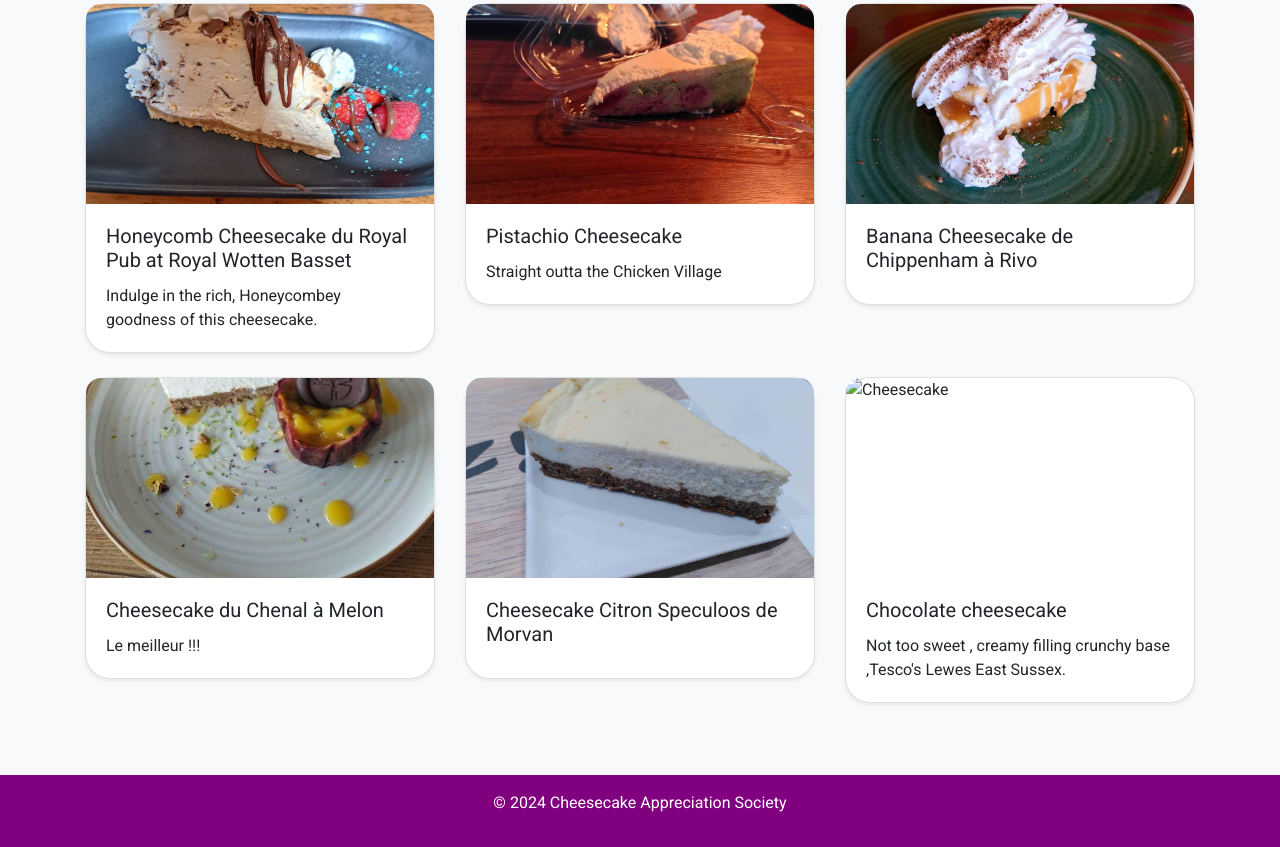
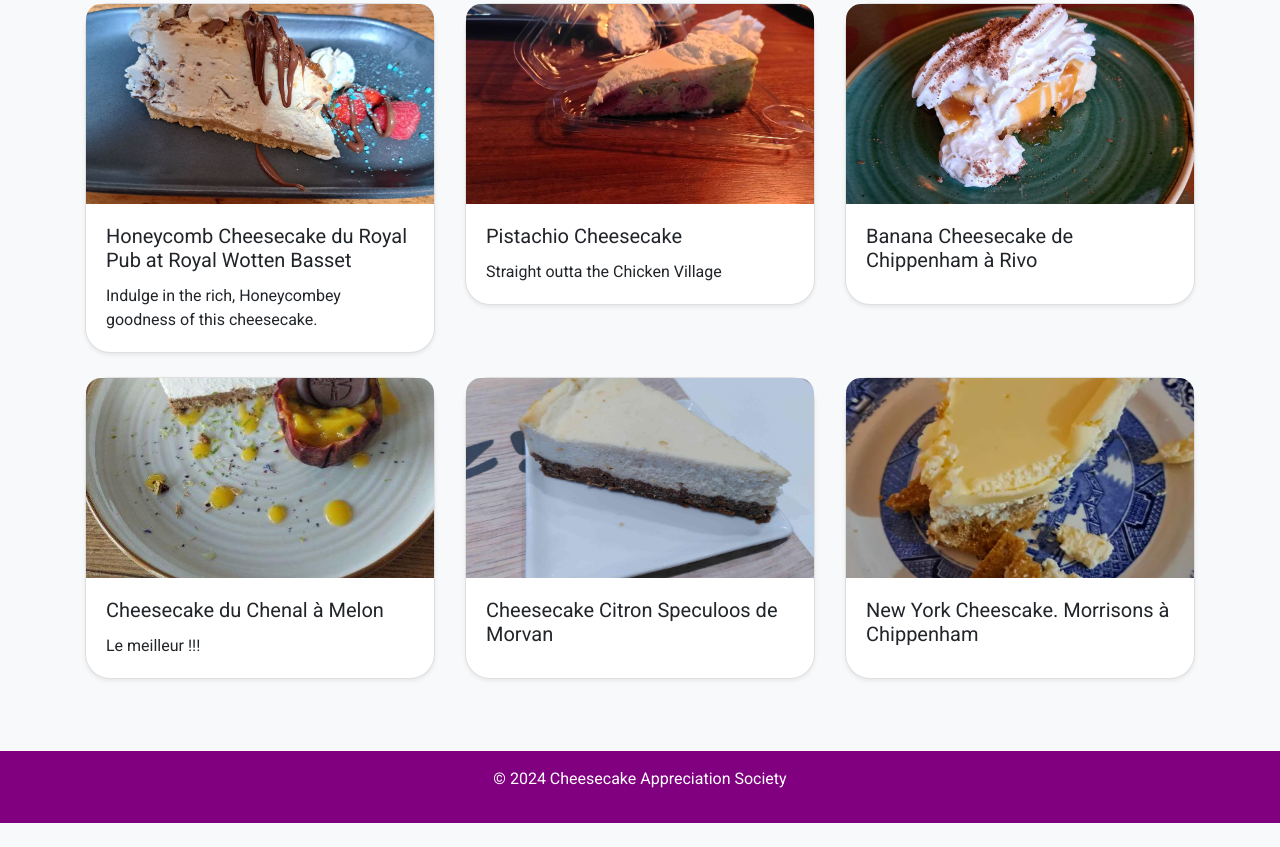
Before and after one commit to m4444te/cheesecakeappreciationsociety, a plain HTML site: page index.html in a window 1280 px wide. Shown: the part 617-1464 px from the top of the page. After the commit the page ends 1440 px from the top, so only its background shows below. Drawn offline with nearby package versions, Linux system fonts and the light colour scheme.

Commit message:
Update index.html

```diff
--- a/index.html
+++ b/index.html
@@ -87,10 +87,9 @@
                 </div>
                 <div class="col-md-4">
                     <div class="card mb-4 shadow-sm">
-                        <img src="images/new-york-cheesecake-morrisons-chippenham.webp" class="card-img-top" alt="Cheesecake" onclick="showLightbox(this)">
+                        <img src="images/new-york-cheesecake-morissons-chippenham.webp" class="card-img-top" alt="Cheesecake" onclick="showLightbox(this)">
                         <div class="card-body">
-                            <h5 class="card-title">Chocolate cheesecake</h5>
-                            <p class="card-text">Not too sweet , creamy filling crunchy base ,Tesco's Lewes East Sussex.</p>
+                            <h5 class="card-title">New York Cheescake. Morrisons à Chippenham</h5>
                         </div>
                     </div>
                 </div>
```
